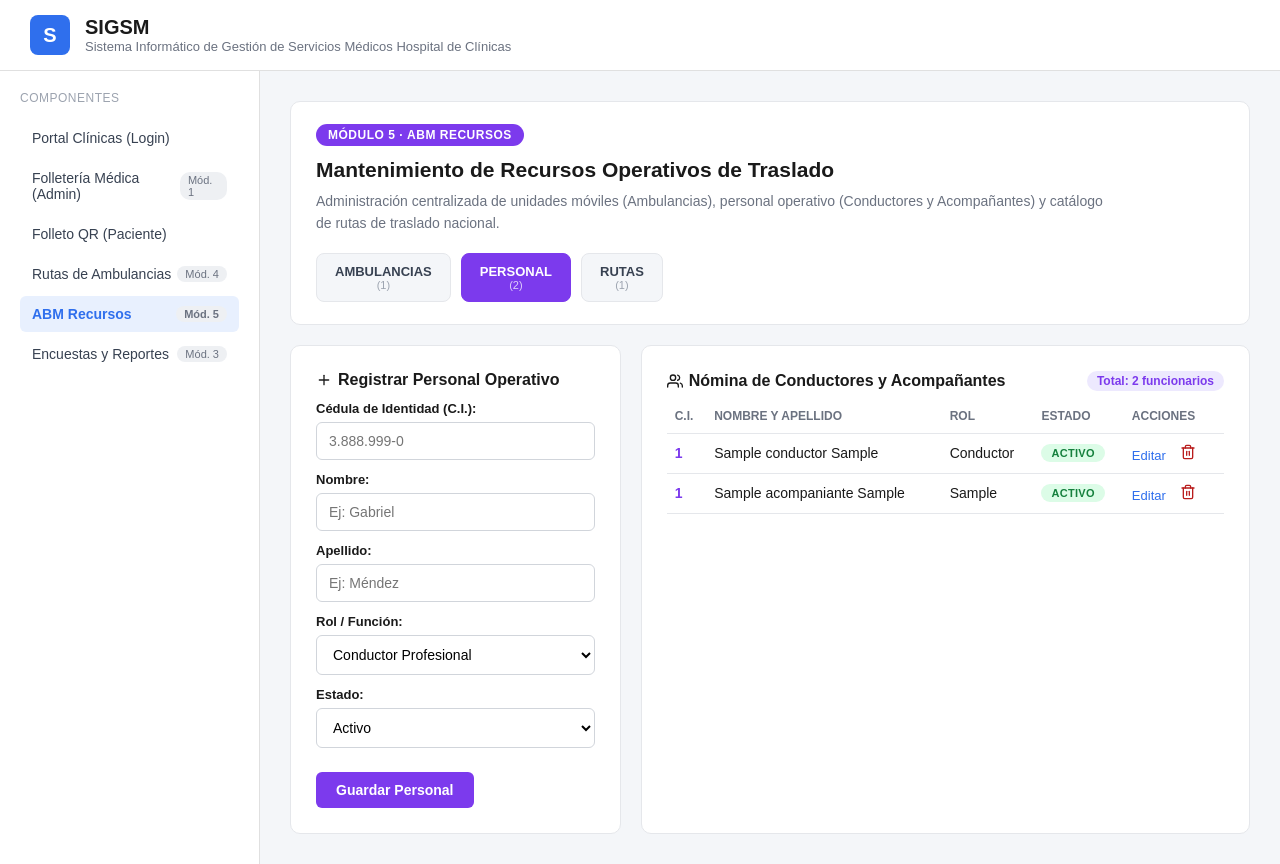
After one commit to valen289/Clinica_, a PHP site: page /modulos/recursos/personal.php in a window 1280 px wide. The commit adds this page. Run offline with PHP 8.4, Linux system fonts and the light colour scheme; the visitor is signed in with stand-in values (Sample User, id 1); tables that the repository leaves empty hold one stand-in row (values such as "Sample post").

Commit message:
rediseño de abm recurosos en ambulancias/personal/rutas. se implementaron iconos con svg inline.

```diff
--- a/assets/css/estilos.css
+++ b/assets/css/estilos.css
@@ -180,6 +180,24 @@ nav a:hover {
 .boton-secundario:hover {
     background-color: #dfe3e8;
 }
+
+.boton-violeta {
+    background-color: #7c3aed;
+    color: #ffffff;
+}
+
+.boton-violeta:hover {
+    background-color: #6d28d9;
+}
+
+.boton-verde {
+    background-color: #16a34a;
+    color: #ffffff;
+}
+
+.boton-verde:hover {
+    background-color: #15803d;
+}
 .tarjeta-login label {
     display: block;
     font-size: 13px;
@@ -336,3 +354,163 @@ th {
 .acciones-tarjeta {
     margin-top: 12px;
 }
+
+/* ---- Cabecera de módulo con pestañas (ABM Recursos) ---- */
+.cabecera-modulo {
+    background-color: #ffffff;
+    border: 1px solid #e5e7eb;
+    border-radius: 10px;
+    padding: 22px 25px;
+    margin-bottom: 20px;
+}
+
+.fila-badges-modulo {
+    display: flex;
+    align-items: center;
+    gap: 10px;
+    margin-bottom: 12px;
+}
+
+.badge-modulo {
+    background-color: #7c3aed;
+    color: #ffffff;
+    font-size: 12px;
+    font-weight: bold;
+    letter-spacing: 0.5px;
+    padding: 4px 12px;
+    border-radius: 20px;
+}
+
+.cabecera-modulo h2 {
+    font-size: 21px;
+    margin-bottom: 8px;
+}
+
+.cabecera-modulo p {
+    font-size: 14px;
+    color: #6b7280;
+    line-height: 1.6;
+    max-width: 800px;
+}
+
+.tabs-cu {
+    display: flex;
+    gap: 10px;
+    margin-top: 18px;
+    flex-wrap: wrap;
+}
+
+.tab-cu {
+    display: block;
+    background-color: #f4f6f9;
+    border: 1px solid #e5e7eb;
+    color: #374151;
+    text-decoration: none;
+    font-size: 13px;
+    font-weight: bold;
+    padding: 10px 18px;
+    border-radius: 8px;
+    text-align: center;
+}
+
+.tab-cu span {
+    display: block;
+    font-weight: normal;
+    font-size: 11px;
+    color: #9ca3af;
+}
+
+.tab-cu.activo {
+    color: #ffffff;
+}
+
+.tab-cu.activo span {
+    color: rgba(255, 255, 255, 0.75);
+}
+
+.tab-cu.tab-azul.activo {
+    background-color: #2f6fed;
+    border-color: #2f6fed;
+}
+
+.tab-cu.tab-violeta.activo {
+    background-color: #7c3aed;
+    border-color: #7c3aed;
+}
+
+.tab-cu.tab-verde.activo {
+    background-color: #16a34a;
+    border-color: #16a34a;
+}
+
+/* ---- Tarjeta de tabla con badge de total ---- */
+.cabecera-tarjeta {
+    display: flex;
+    justify-content: space-between;
+    align-items: center;
+    margin-bottom: 8px;
+}
+
+.cabecera-tarjeta h3 {
+    margin-bottom: 0;
+}
+
+.badge-total {
+    background-color: #ede9fe;
+    color: #7c3aed;
+    font-size: 12px;
+    font-weight: bold;
+    padding: 3px 10px;
+    border-radius: 10px;
+    white-space: nowrap;
+}
+
+.texto-ci {
+    color: #7c3aed;
+    font-weight: bold;
+}
+
+/* ---- Pills de estado ---- */
+.pill-estado {
+    display: inline-block;
+    font-size: 11px;
+    font-weight: bold;
+    letter-spacing: 0.3px;
+    padding: 3px 10px;
+    border-radius: 20px;
+    text-transform: uppercase;
+}
+
+.pill-estado.pill-verde {
+    background-color: #dcfce7;
+    color: #15803d;
+}
+
+.pill-estado.pill-naranja {
+    background-color: #ffedd5;
+    color: #c2410c;
+}
+
+.pill-estado.pill-rojo {
+    background-color: #fee2e2;
+    color: #b91c1c;
+}
+
+.enlace-icono {
+    display: inline-flex;
+    align-items: center;
+    text-decoration: none;
+    margin-right: 8px;
+}
+
+.icono {
+    width: 16px;
+    height: 16px;
+    vertical-align: -3px;
+    margin-right: 6px;
+}
+
+.enlace-icono .icono {
+    margin-right: 0;
+    vertical-align: middle;
+}
--- /dev/null
+++ b/includes/iconos.php
@@ -0,0 +1,20 @@
+<?php
+// Set chico de íconos SVG inline (estilo outline, heredan el color del texto via currentColor).
+// Se usan en vez de emojis para no depender de fuentes/CDNs externos.
+
+function icono($nombre) {
+    $trazos = [
+        'plus' => '<line x1="12" y1="5" x2="12" y2="19"/><line x1="5" y1="12" x2="19" y2="12"/>',
+        'pencil' => '<path d="M17 3a2.828 2.828 0 1 1 4 4L7.5 20.5 2 22l1.5-5.5L17 3z"/>',
+        'trash' => '<polyline points="3 6 5 6 21 6"/><path d="M19 6v14a2 2 0 0 1-2 2H7a2 2 0 0 1-2-2V6m3 0V4a2 2 0 0 1 2-2h4a2 2 0 0 1 2 2v2"/><line x1="10" y1="11" x2="10" y2="17"/><line x1="14" y1="11" x2="14" y2="17"/>',
+        'users' => '<path d="M17 21v-2a4 4 0 0 0-4-4H5a4 4 0 0 0-4 4v2"/><circle cx="9" cy="7" r="4"/><path d="M23 21v-2a4 4 0 0 0-3-3.87"/><path d="M16 3.13a4 4 0 0 1 0 7.75"/>',
+        'route' => '<polygon points="1 6 1 22 8 18 16 22 23 18 23 2 16 6 8 2 1 6"/><line x1="8" y1="2" x2="8" y2="18"/><line x1="16" y1="6" x2="16" y2="22"/>',
+        'ambulance' => '<rect x="1" y="3" width="15" height="13"/><polygon points="16 8 20 8 23 11 23 16 16 16 16 8"/><circle cx="5.5" cy="18.5" r="2.5"/><circle cx="18.5" cy="18.5" r="2.5"/>',
+    ];
+
+    if (!isset($trazos[$nombre])) {
+        return '';
+    }
+
+    return '<svg class="icono" viewBox="0 0 24 24" fill="none" stroke="currentColor" stroke-width="2" stroke-linecap="round" stroke-linejoin="round">' . $trazos[$nombre] . '</svg>';
+}
--- /dev/null
+++ b/includes/recursos_header.php
@@ -0,0 +1,28 @@
+<?php
+// Requiere $con (conexión) y $tab_activo ('ambulancias' | 'personal' | 'rutas') definidos antes de incluir este archivo.
+
+$total_ambulancias = $con->query("SELECT COUNT(*) AS total FROM Ambulancia")->fetch_assoc()['total'];
+$total_conductores = $con->query("SELECT COUNT(*) AS total FROM Conductor")->fetch_assoc()['total'];
+$total_acompanantes = $con->query("SELECT COUNT(*) AS total FROM Acompaniante")->fetch_assoc()['total'];
+$total_personal = $total_conductores + $total_acompanantes;
+$total_rutas = $con->query("SELECT COUNT(*) AS total FROM Ruta")->fetch_assoc()['total'];
+?>
+<div class="cabecera-modulo">
+    <div class="fila-badges-modulo">
+        <span class="badge-modulo">MÓDULO 5 · ABM RECURSOS</span>
+    </div>
+    <h2>Mantenimiento de Recursos Operativos de Traslado</h2>
+    <p>Administración centralizada de unidades móviles (Ambulancias), personal operativo (Conductores y Acompañantes) y catálogo de rutas de traslado nacional.</p>
+
+    <div class="tabs-cu">
+        <a href="<?php echo BASE_URL; ?>modulos/recursos/ambulancias.php" class="tab-cu tab-azul <?php echo ($tab_activo === 'ambulancias') ? 'activo' : ''; ?>">
+            AMBULANCIAS<span>(<?php echo $total_ambulancias; ?>)</span>
+        </a>
+        <a href="<?php echo BASE_URL; ?>modulos/recursos/personal.php" class="tab-cu tab-violeta <?php echo ($tab_activo === 'personal') ? 'activo' : ''; ?>">
+            PERSONAL<span>(<?php echo $total_personal; ?>)</span>
+        </a>
+        <a href="<?php echo BASE_URL; ?>modulos/recursos/rutas.php" class="tab-cu tab-verde <?php echo ($tab_activo === 'rutas') ? 'activo' : ''; ?>">
+            RUTAS<span>(<?php echo $total_rutas; ?>)</span>
+        </a>
+    </div>
+</div>
--- a/modulos/ambulancias/listar.php
+++ b/modulos/ambulancias/listar.php
@@ -54,7 +54,7 @@ $resultado_traslados = $con->query($sql_listado);
     <meta charset="UTF-8">
     <meta name="viewport" content="width=device-width, initial-scale=1.0">
     <title>SIGSM - Rutas de Ambulancias</title>
-    <link rel="stylesheet" href="<?php echo BASE_URL; ?>assets/css/estilos.css">
+    <link rel="stylesheet" href="<?php echo BASE_URL; ?>assets/css/estilos.css?v=<?php echo filemtime(__DIR__ . '/../../assets/css/estilos.css'); ?>">
 </head>
 <body>
 
--- a/modulos/folleteria/listar.php
+++ b/modulos/folleteria/listar.php
@@ -191,7 +191,7 @@ $resultado_documentos = $con->query($sql_listado); // este SELECT no necesita pr
     <meta charset="UTF-8">
     <meta name="viewport" content="width=device-width, initial-scale=1.0">
     <title>SIGSM - Folletería Médica</title>
-    <link rel="stylesheet" href="<?php echo BASE_URL; ?>assets/css/estilos.css">
+    <link rel="stylesheet" href="<?php echo BASE_URL; ?>assets/css/estilos.css?v=<?php echo filemtime(__DIR__ . '/../../assets/css/estilos.css'); ?>">
 </head>
 <body>
 
--- a/modulos/folleto_publico/ver.php
+++ b/modulos/folleto_publico/ver.php
@@ -27,7 +27,7 @@ if ($documento) {
     <meta charset="UTF-8">
     <meta name="viewport" content="width=device-width, initial-scale=1.0">
     <title>SIGSM - Folleto Médico</title>
-    <link rel="stylesheet" href="<?php echo BASE_URL; ?>assets/css/estilos.css">
+    <link rel="stylesheet" href="<?php echo BASE_URL; ?>assets/css/estilos.css?v=<?php echo filemtime(__DIR__ . '/../../assets/css/estilos.css'); ?>">
 </head>
 <body>
 
--- /dev/null
+++ b/modulos/recursos/personal.php
@@ -0,0 +1,214 @@
+<?php
+
+session_start();
+
+if (!isset($_SESSION['id_funcionario'])) {
+    header("Location: ../../index.html");
+    exit;
+}
+
+$pagina_actual = 'recursos';
+$tab_activo = 'personal';
+
+require_once '../../config/conexion.php';
+require_once '../../includes/iconos.php';
+
+// El personal vive repartido en dos tablas (Conductor y Acompaniante); "tipo" en la URL/form dice en cual buscar
+if (isset($_GET['eliminar']) && isset($_GET['tipo'])) {
+    $id_borrar = $_GET['eliminar'];
+    $tabla = ($_GET['tipo'] === 'conductor') ? 'Conductor' : 'Acompaniante';
+
+    $stmt_borrar = $con->prepare("DELETE FROM $tabla WHERE id_ci = ?");
+    $stmt_borrar->bind_param("i", $id_borrar);
+    $stmt_borrar->execute();
+    $stmt_borrar->close();
+
+    header("Location: personal.php");
+    exit;
+}
+
+if ($_SERVER['REQUEST_METHOD'] === 'POST' && isset($_POST['guardar_personal'])) {
+
+    $nombre = trim($_POST['nombre']);
+    $apellido = trim($_POST['apellido']);
+    $rol = $_POST['rol'];
+    $estado = $_POST['estado'];
+    $es_conductor_nuevo = ($rol === 'Conductor Profesional');
+
+    $id_ci_editar = !empty($_POST['id_ci_editar']) ? $_POST['id_ci_editar'] : null;
+    $tipo_editar = !empty($_POST['tipo_editar']) ? $_POST['tipo_editar'] : null;
+
+    if ($id_ci_editar) {
+        // modo edición: si el rol elegido cambia de "familia" (conductor <-> acompañante),
+        // hay que mover la fila de tabla: borrar de la vieja e insertar en la nueva
+        $era_conductor = ($tipo_editar === 'conductor');
+
+        if ($era_conductor && $es_conductor_nuevo) {
+            $stmt = $con->prepare("UPDATE Conductor SET nombre = ?, apellido = ?, estado = ? WHERE id_ci = ?");
+            $stmt->bind_param("sssi", $nombre, $apellido, $estado, $id_ci_editar);
+            $stmt->execute();
+            $stmt->close();
+        } elseif (!$era_conductor && !$es_conductor_nuevo) {
+            $stmt = $con->prepare("UPDATE Acompaniante SET nombre = ?, apellido = ?, rol = ?, estado = ? WHERE id_ci = ?");
+            $stmt->bind_param("ssssi", $nombre, $apellido, $rol, $estado, $id_ci_editar);
+            $stmt->execute();
+            $stmt->close();
+        } else {
+            // cambia de familia: borro de la tabla original y doy de alta en la nueva
+            $tabla_vieja = $era_conductor ? 'Conductor' : 'Acompaniante';
+            $stmt_borrar = $con->prepare("DELETE FROM $tabla_vieja WHERE id_ci = ?");
+            $stmt_borrar->bind_param("i", $id_ci_editar);
+            $stmt_borrar->execute();
+            $stmt_borrar->close();
+
+            if ($es_conductor_nuevo) {
+                $stmt = $con->prepare("INSERT INTO Conductor (id_ci, nombre, apellido, estado) VALUES (?, ?, ?, ?)");
+                $stmt->bind_param("isss", $id_ci_editar, $nombre, $apellido, $estado);
+            } else {
+                $stmt = $con->prepare("INSERT INTO Acompaniante (id_ci, nombre, apellido, rol, estado) VALUES (?, ?, ?, ?, ?)");
+                $stmt->bind_param("issss", $id_ci_editar, $nombre, $apellido, $rol, $estado);
+            }
+            $stmt->execute();
+            $stmt->close();
+        }
+    } else {
+        // modo alta: la cédula es la clave primaria, la ingresa el usuario
+        $id_ci = $_POST['id_ci'];
+
+        if ($es_conductor_nuevo) {
+            $stmt = $con->prepare("INSERT INTO Conductor (id_ci, nombre, apellido, estado) VALUES (?, ?, ?, ?)");
+            $stmt->bind_param("isss", $id_ci, $nombre, $apellido, $estado);
+        } else {
+            $stmt = $con->prepare("INSERT INTO Acompaniante (id_ci, nombre, apellido, rol, estado) VALUES (?, ?, ?, ?, ?)");
+            $stmt->bind_param("issss", $id_ci, $nombre, $apellido, $rol, $estado);
+        }
+        $stmt->execute();
+        $stmt->close();
+    }
+
+    header("Location: personal.php");
+    exit;
+}
+
+// Si venimos de un link "Editar", traemos a la persona (de la tabla que corresponda) para precargar el formulario
+$persona_editar = null;
+if (isset($_GET['editar']) && isset($_GET['tipo'])) {
+    $id_editar = $_GET['editar'];
+
+    if ($_GET['tipo'] === 'conductor') {
+        $stmt_editar = $con->prepare("SELECT id_ci, nombre, apellido, 'Conductor Profesional' AS rol, estado FROM Conductor WHERE id_ci = ?");
+    } else {
+        $stmt_editar = $con->prepare("SELECT id_ci, nombre, apellido, rol, estado FROM Acompaniante WHERE id_ci = ?");
+    }
+    $stmt_editar->bind_param("i", $id_editar);
+    $stmt_editar->execute();
+    $persona_editar = $stmt_editar->get_result()->fetch_assoc();
+    $stmt_editar->close();
+    $tipo_editar_actual = $_GET['tipo'];
+}
+
+// Listado unificado: conductores y acompañantes en una sola nómina, con el "tipo" real de cada uno para poder editarlos/borrarlos
+$sql_listado = "SELECT id_ci, nombre, apellido, 'Conductor' AS rol, estado, 'conductor' AS tipo FROM Conductor
+                 UNION ALL
+                 SELECT id_ci, nombre, apellido, rol, estado, 'acompanante' AS tipo FROM Acompaniante
+                 ORDER BY id_ci DESC";
+$resultado_personal = $con->query($sql_listado);
+$total_personal = $resultado_personal->num_rows;
+
+?>
+<!DOCTYPE html>
+<html lang="es">
+<head>
+    <meta charset="UTF-8">
+    <meta name="viewport" content="width=device-width, initial-scale=1.0">
+    <title>SIGSM - ABM Personal Operativo</title>
+    <link rel="stylesheet" href="<?php echo BASE_URL; ?>assets/css/estilos.css?v=<?php echo filemtime(__DIR__ . '/../../assets/css/estilos.css'); ?>">
+</head>
+<body>
+
+    <?php require_once '../../includes/header.php'; ?>
+
+    <div class="layout">
+        <?php require_once '../../includes/sidebar.php'; ?>
+
+        <main class="contenido">
+
+    <?php require_once '../../includes/recursos_header.php'; ?>
+
+<div class="tarjetas-portal">
+
+    <section class="tarjeta tarjeta-formulario">
+        <h3><?php echo icono($persona_editar ? 'pencil' : 'plus'); ?><?php echo $persona_editar ? 'Editar Personal Operativo' : 'Registrar Personal Operativo'; ?></h3>
+        <form action="personal.php" method="POST">
+            <input type="hidden" name="id_ci_editar" value="<?php echo $persona_editar ? htmlspecialchars($persona_editar['id_ci']) : ''; ?>">
+            <input type="hidden" name="tipo_editar" value="<?php echo $persona_editar ? htmlspecialchars($tipo_editar_actual) : ''; ?>">
+
+            <label for="id_ci">Cédula de Identidad (C.I.):</label>
+            <input type="number" id="id_ci" name="id_ci" placeholder="3.888.999-0" value="<?php echo $persona_editar ? htmlspecialchars($persona_editar['id_ci']) : ''; ?>" <?php echo $persona_editar ? 'readonly' : 'required'; ?>>
+
+            <label for="nombre">Nombre:</label>
+            <input type="text" id="nombre" name="nombre" placeholder="Ej: Gabriel" value="<?php echo $persona_editar ? htmlspecialchars($persona_editar['nombre']) : ''; ?>" required>
+
+            <label for="apellido">Apellido:</label>
+            <input type="text" id="apellido" name="apellido" placeholder="Ej: Méndez" value="<?php echo $persona_editar ? htmlspecialchars($persona_editar['apellido']) : ''; ?>" required>
+
+            <label for="rol">Rol / Función:</label>
+            <select id="rol" name="rol" required>
+                <option value="Conductor Profesional" <?php echo ($persona_editar && $persona_editar['rol'] === 'Conductor Profesional') ? 'selected' : ''; ?>>Conductor Profesional</option>
+                <option value="Acompañante Médico" <?php echo ($persona_editar && $persona_editar['rol'] === 'Acompañante Médico') ? 'selected' : ''; ?>>Acompañante Médico</option>
+                <option value="Enfermero de Traslado" <?php echo ($persona_editar && $persona_editar['rol'] === 'Enfermero de Traslado') ? 'selected' : ''; ?>>Enfermero de Traslado</option>
+            </select>
+
+            <label for="estado">Estado:</label>
+            <select id="estado" name="estado" required>
+                <option value="Activo" <?php echo ($persona_editar && $persona_editar['estado'] === 'Activo') ? 'selected' : ''; ?>>Activo</option>
+                <option value="De Licencia" <?php echo ($persona_editar && $persona_editar['estado'] === 'De Licencia') ? 'selected' : ''; ?>>De Licencia</option>
+            </select>
+
+            <button type="submit" name="guardar_personal" class="boton boton-violeta"><?php echo $persona_editar ? 'Actualizar Personal' : 'Guardar Personal'; ?></button>
+        </form>
+    </section>
+
+    <section class="tarjeta tarjeta-tabla">
+        <div class="cabecera-tarjeta">
+            <h3><?php echo icono('users'); ?>Nómina de Conductores y Acompañantes</h3>
+            <span class="badge-total">Total: <?php echo $total_personal; ?> funcionarios</span>
+        </div>
+        <table>
+            <thead>
+                <tr>
+                    <th>C.I.</th>
+                    <th>Nombre y Apellido</th>
+                    <th>Rol</th>
+                    <th>Estado</th>
+                    <th>Acciones</th>
+                </tr>
+            </thead>
+            <tbody>
+                <?php while ($fila = $resultado_personal->fetch_assoc()):
+                    $clase_pill = ($fila['estado'] === 'Activo') ? 'pill-verde' : 'pill-naranja';
+                ?>
+                <tr>
+                    <td><span class="texto-ci"><?php echo htmlspecialchars($fila['id_ci']); ?></span></td>
+                    <td><?php echo htmlspecialchars($fila['nombre'] . ' ' . $fila['apellido']); ?></td>
+                    <td><?php echo htmlspecialchars($fila['rol']); ?></td>
+                    <td><span class="pill-estado <?php echo $clase_pill; ?>"><?php echo htmlspecialchars($fila['estado']); ?></span></td>
+                    <td>
+                        <a href="personal.php?editar=<?php echo $fila['id_ci']; ?>&tipo=<?php echo $fila['tipo']; ?>" class="enlace-accion">Editar</a>
+                        <a href="personal.php?eliminar=<?php echo $fila['id_ci']; ?>&tipo=<?php echo $fila['tipo']; ?>" class="enlace-accion confirmar-borrado enlace-icono" title="Borrar"><?php echo icono('trash'); ?></a>
+                    </td>
+                </tr>
+                <?php endwhile; ?>
+            </tbody>
+        </table>
+    </section>
+
+</div>
+
+        </main>
+    </div>
+
+    <script src="<?php echo BASE_URL; ?>assets/js/main.js"></script>
+
+</body>
+</html>
--- a/sql/hospital_clinicas_tablas.sql
+++ b/sql/hospital_clinicas_tablas.sql
@@ -197,9 +197,9 @@ ALTER TABLE Funcionario
 ADD COLUMN apellido VARCHAR(50) NOT NULL,
 ADD COLUMN ci VARCHAR(20) UNIQUE;
 
-UPDATE Funcionario
-SET apellido = 'Clínicas', ci = '1.234.567-8'
-WHERE usuario = 'admin_clinicas';
+-- Usuario admin por defecto (contraseña: admin123)
+INSERT INTO Funcionario (nombre, apellido, email, usuario, rol, ci, contrasenia)
+VALUES ('Admin Clínicas', 'Clínicas', 'admin@hospitalclinicas.uy', 'admin_clinicas', 'Administrador', '1.234.567-8', '$2y$10$vDWjkj7cwAqVwjHCSi/efuonbnrDZdeiw/AIh.v/6pfLx0qLQIc62');
 
 -- Documento: categoría clínica
 ALTER TABLE Documento
```
Also changed, not shown: modulos/recursos/ambulancias.php (+19 -6 lines), modulos/recursos/rutas.php (added, +162 -0 lines), sql/actualizacion_3fn.sql (deleted, +0 -79 lines).
